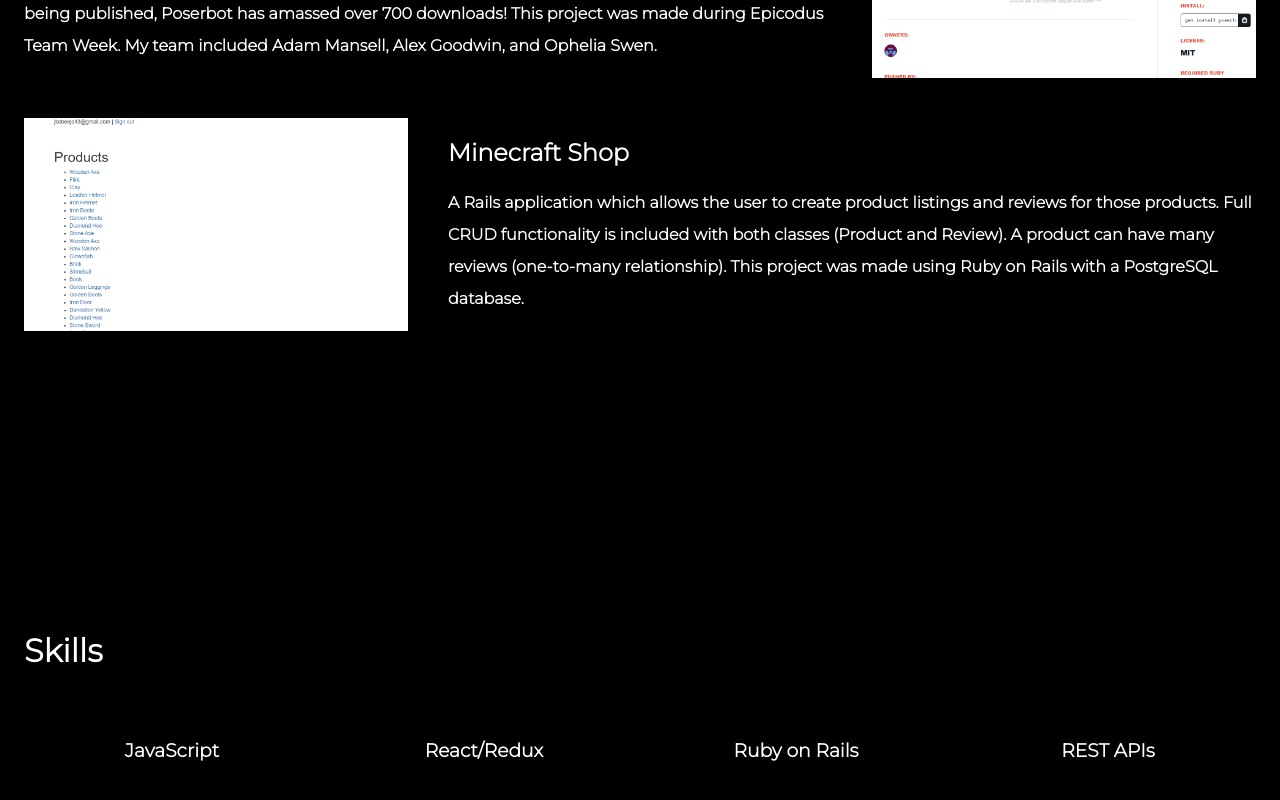
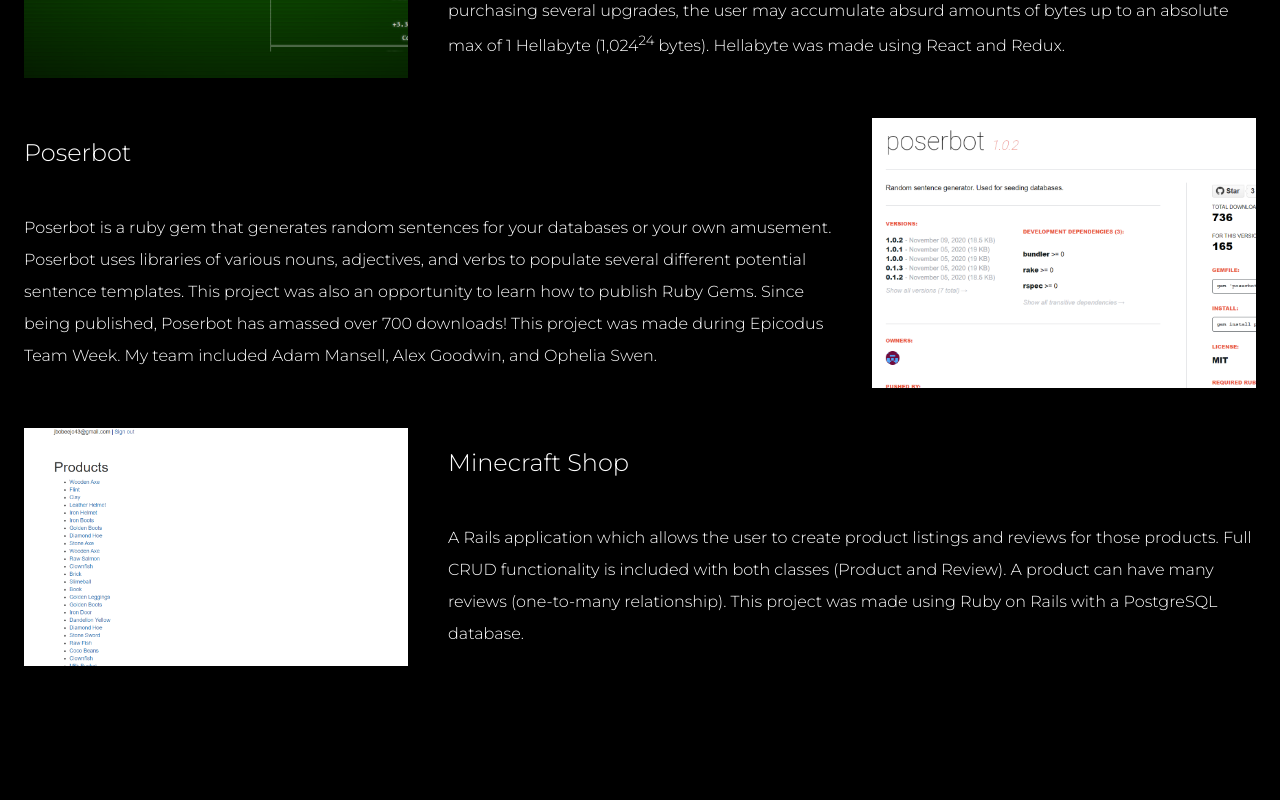
Before and after one commit to Joebenitus/landing-page-react, a React (Create React App) app: page / in a window 1280 px wide. Shown: the part 2140-2940 px from the top of the page. Built offline with nearby package versions, Linux system fonts and the light colour scheme.

Commit message:
change font weight and padding for Education, Projects, and Skills

```diff
--- a/src/components/AboutMe.js
+++ b/src/components/AboutMe.js
@@ -8,7 +8,6 @@
 
 const useStyles = makeStyles(() => ({
   root: {
-    height: '400px',
     marginTop: '30px',
     marginBottom: '300px',
     '& h1': {
@@ -20,7 +19,6 @@
     '& h2': {
       fontWeight: '300',
       paddingBottom: '25px'
-
     }
   },
   marginHeader: {
--- a/src/components/Education.js
+++ b/src/components/Education.js
@@ -7,9 +7,13 @@
 
 const useStyles = makeStyles(() => ({
   root: {
-    height: '400px',
-    marginTop: '30px',
-    marginBottom: '300px'
+    marginBottom: '300px',
+    '& h1': {
+      textAlign: 'center',
+      fontWeight: '300',
+      fontSize: '40px',
+      paddingBottom: '50px'
+    },
   },
   marginHeader: {
     marginBottom: '50px'
@@ -28,12 +32,15 @@
     height: '100%'
   },
   textHeader: {
-    fontSize: '16px'
+    '& h2': {
+      fontWeight: '300',
+      paddingBottom: '25px'
+    },
+    '& h3': {
+      fontWeight: '300',
+      lineHeight: '2'
+    },
   },
-  textBody: {
-    fontSize: '16px',
-    lineHeight: '2'
-  }
 }))
 
 const Education = () => {
--- a/src/components/Projects.js
+++ b/src/components/Projects.js
@@ -8,7 +8,13 @@
 
 const useStyles = makeStyles(() => ({
   root: {
-    marginBottom: '300px'
+    marginBottom: '300px',
+    '& h1': {
+      textAlign: 'center',
+      fontWeight: '300',
+      fontSize: '40px',
+      paddingBottom: '50px'
+    },
   },
   marginHeader: {
     marginBottom: '50px'
@@ -32,7 +38,14 @@
     height: '100%'
   },
   textHeader: {
-    fontSize: '16px'
+    '& h2': {
+      fontWeight: '300',
+      paddingBottom: '25px'
+    },
+    '& h3': {
+      fontWeight: '300',
+      lineHeight: '2'
+    },
   },
   textBody: {
     fontSize: '16px',
@@ -63,7 +76,6 @@
         <Grid item xs={12} sm={4}>
           <div className={classes.poserbotImg}></div>
         </Grid>
-
         <Grid item xs={12} sm={4}>
           <div className={classes.minecraftImg}></div>
         </Grid>
--- a/src/components/Skills.js
+++ b/src/components/Skills.js
@@ -5,14 +5,23 @@
 
 const useStyles = makeStyles(() => ({
   root: {
-    marginTop: '300px',
-    marginBottom: '300px'
+    marginBottom: '300px',
+    '& h1': {
+      textAlign: 'center',
+      fontWeight: '300',
+      fontSize: '40px',
+      paddingBottom: '50px'
+    },
   },
   marginHeader: {
     marginBottom: '50px'
   },
   skills: {
-    textAlign: 'center'
+    textAlign: 'center',
+    '& h3': {
+      fontWeight: '300',
+      fontSize: '25px'
+    }
   }
 }))
 
@@ -22,8 +31,9 @@
 
   return (
     <Container className={classes.root}>
-    <h1 className={classes.marginHeader}>Skills</h1>
+      <h1>Skills</h1>
       <Grid container justify='center' alignItems='center' spacing={2}>
+
         <Grid className={classes.skills} item xs={12} sm={3}>
           <h3>JavaScript</h3>
         </Grid>
```
Also changed, not shown: 1 other file (tests, documents, lock files or other folders).
